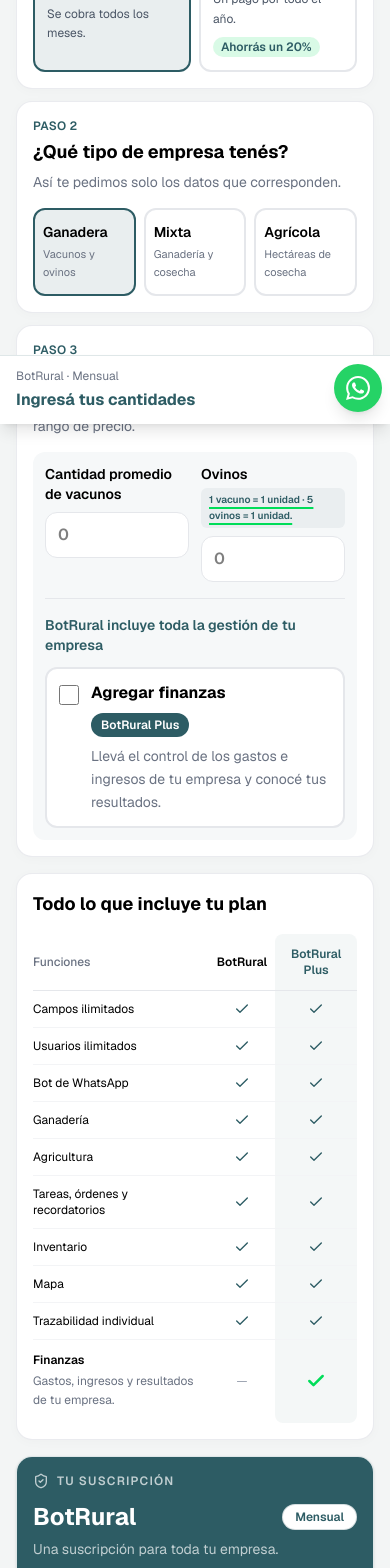
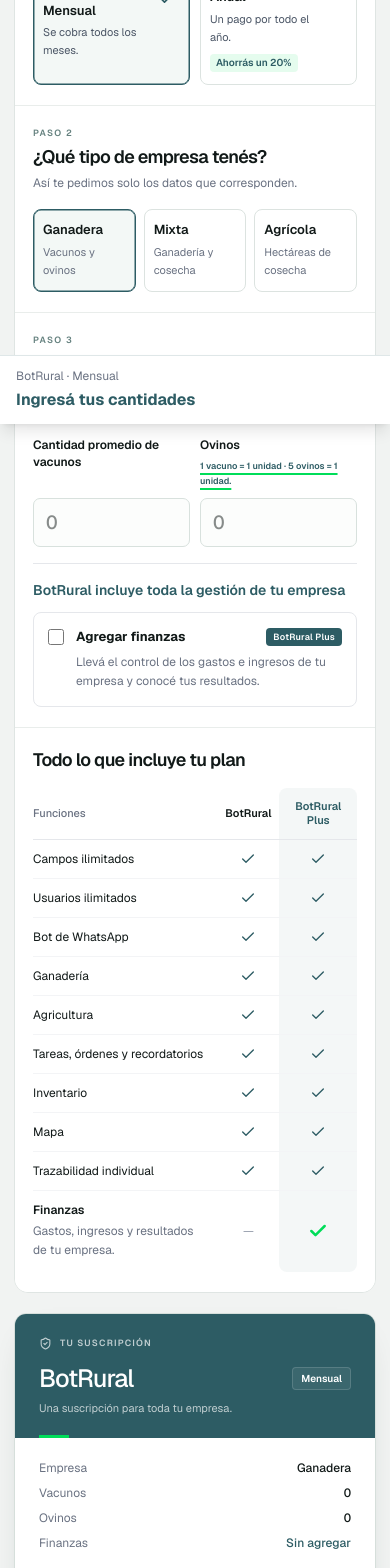
Before and after one commit to talalandig/landingbotrural, a Next.js app: page /pricing in a window 390 px wide. Shown: the part 420-1988 px from the top of the page. Built offline with nearby package versions, Linux system fonts and the light colour scheme.

Commit message:
Rediseña pricing con jerarquia editorial y experiencia responsive cuidada

```diff
--- a/app/components/WhatsAppFloat.tsx
+++ b/app/components/WhatsAppFloat.tsx
@@ -27,7 +27,7 @@
         target="_blank"
         rel="noopener noreferrer"
         aria-label="Contactanos por WhatsApp"
-        className={`${EDGE} flex items-center justify-center w-12 h-12 sm:w-14 sm:h-14 rounded-full bg-[#25D366] text-white shadow-lg hover:scale-105 hover:shadow-xl transition-transform`}
+        className={`${EDGE} hidden md:flex items-center justify-center w-12 h-12 sm:w-14 sm:h-14 rounded-full bg-[#25D366] text-white shadow-lg hover:scale-105 hover:shadow-xl transition-transform`}
       >
         <WhatsAppIcon />
       </a>
--- a/app/pricing/page.tsx
+++ b/app/pricing/page.tsx
@@ -3,6 +3,7 @@
 import { useState } from 'react'
 import { Check, ShieldCheck } from 'lucide-react'
 import Header from '../components/Header'
+import styles from './pricing.module.css'
 
 type Tipo = 'ganadera' | 'mixta' | 'agricola'
 type Empresa = { tipo: Tipo; plus: boolean; vacunos: string; ovinos: string; hectareas: string }
@@ -48,26 +49,26 @@
   const valido = pools.length > 0
   const mensaje = ['Hola, quiero contratar BotRural para mi empresa.', `Pago ${anual ? 'anual (20% de descuento)' : 'mensual'}.`, `Plan: ${empresa.plus ? 'BotRural Plus con finanzas' : 'BotRural'}. Empresa ${empresa.tipo}.`, empresa.tipo !== 'agricola' ? `Total: ${numero(empresa.vacunos)} vacunos y ${numero(empresa.ovinos)} ovinos.` : '', empresa.tipo !== 'ganadera' ? `Total: ${numero(empresa.hectareas)} hectáreas de cosecha.` : '', contacto ? 'Quiero una cotización personalizada.' : `Total: USD ${usd(total)}/${anual ? 'año' : 'mes'}.`].filter(Boolean).join('\n')
 
-  const inputClass = 'mt-2 w-full rounded-xl border border-gray-200 bg-white px-3 py-2.5 text-base outline-none focus:border-[#2D5C64] focus:ring-2 focus:ring-[#2D5C64]/15'
-  const cardClass = 'rounded-2xl border border-gray-200/80 bg-white p-4 sm:p-5 shadow-[0_2px_12px_rgba(0,0,0,0.025)]'
+  const inputClass = styles.input
+  const cardClass = styles.panel
 
   return (
-    <div className="min-h-screen bg-[#f3f5f5] text-black pb-16">
+    <div className={`${styles.page} min-h-screen text-black pb-16`}>
       <Header />
-      <section className="border-b border-black/10 bg-[#172c30] px-4 py-7 text-center text-white sm:py-9">
-        <span className="inline-flex items-center gap-2 rounded-full bg-white/10 px-3 py-1.5 text-xs font-semibold text-[#00DD59]">Precios BotRural</span>
+      <section className={styles.hero}>
+        <span className={styles.eyebrow}>Precios BotRural</span>
         <h1 className="mt-3 text-2xl font-bold tracking-tight sm:text-4xl">Tu empresa, tu plan, tu precio.</h1>
         <p className="mx-auto mt-2 max-w-xl text-sm text-white/70">Contanos cómo trabajás y calculá tu precio en tres pasos.</p>
       </section>
 
-      <main className="mx-auto grid max-w-6xl items-start gap-4 px-4 pt-5 pb-28 md:grid-cols-[minmax(0,1fr)_300px] lg:gap-6 lg:pt-7">
+      <main className={styles.workspace}>
         <div>
         <section className={cardClass}>
           <p className="text-xs font-semibold tracking-wide text-[#2D5C64]">PASO 1</p>
           <h2 className="mt-1 text-lg font-bold sm:text-xl">¿Cómo querés pagar?</h2>
           <p className="mt-1.5 text-sm text-gray-500">Elegí cómo pagar la suscripción de tu empresa.</p>
-          <div className="mt-4 grid grid-cols-2 gap-2">
-            {[false, true].map(value => <button key={String(value)} type="button" aria-pressed={anual === value} onClick={() => setAnual(value)} className={`relative rounded-xl border-2 px-3 py-3 text-left transition sm:px-4 ${anual === value ? 'border-[#2D5C64] bg-[#2D5C64]/10' : 'border-gray-200 hover:border-[#2D5C64]/50'}`}><span className="block text-base font-semibold">{value ? 'Anual' : 'Mensual'}</span><span className="mt-1 block text-xs leading-relaxed text-gray-600">{value ? 'Un pago por todo el año.' : 'Se cobra todos los meses.'}</span>{value && <span className="mt-2 inline-block rounded-full bg-[#00DD59]/15 px-2 py-0.5 text-xs font-semibold text-[#2D5C64]">Ahorrás un 20%</span>}{anual === value && <Check size={20} className="absolute right-3 top-3 text-[#2D5C64]" />}</button>)}
+          <div className={styles.billing}>
+            {[false, true].map(value => <button key={String(value)} type="button" aria-pressed={anual === value} onClick={() => setAnual(value)} className={`${styles.option} relative rounded-xl border-2 px-3 py-3 text-left transition sm:px-4 ${anual === value ? 'border-[#2D5C64] bg-[#2D5C64]/10' : 'border-gray-200 hover:border-[#2D5C64]/50'}`}><span className="block text-base font-semibold">{value ? 'Anual' : 'Mensual'}</span><span className="mt-1 block text-xs leading-relaxed text-gray-600">{value ? 'Un pago por todo el año.' : 'Se cobra todos los meses.'}</span>{value && <span className="mt-2 inline-block rounded-full bg-[#00DD59]/15 px-2 py-0.5 text-xs font-semibold text-[#2D5C64]">Ahorrás un 20%</span>}{anual === value && <Check size={20} className="absolute right-3 top-3 text-[#2D5C64]" />}</button>)}
           </div>
         </section>
 
@@ -75,7 +76,7 @@
           <p className="text-xs font-semibold tracking-wide text-[#2D5C64]">PASO 2</p>
           <h2 className="mt-1 text-lg font-bold sm:text-xl">¿Qué tipo de empresa tenés?</h2>
           <p className="mt-1.5 text-sm text-gray-500">Así te pedimos solo los datos que corresponden.</p>
-          <div className="mt-4 grid grid-cols-3 gap-2">{tipos.map(t => <button key={t.value} type="button" aria-pressed={empresa.tipo === t.value} onClick={() => update({ tipo: t.value })} className={`min-w-0 rounded-xl border-2 px-2 py-3 text-left sm:px-3 ${empresa.tipo === t.value ? 'border-[#2D5C64] bg-[#2D5C64]/10' : 'border-gray-200'}`}><span className="block text-sm font-semibold">{t.label}</span><span className="mt-1 block text-[11px] leading-relaxed text-gray-500">{t.description}</span></button>)}</div>
+          <div className="mt-4 grid grid-cols-3 gap-2">{tipos.map(t => <button key={t.value} type="button" aria-pressed={empresa.tipo === t.value} onClick={() => update({ tipo: t.value })} className={`${styles.option} min-w-0 rounded-xl border-2 px-2 py-3 text-left sm:px-3 ${empresa.tipo === t.value ? 'border-[#2D5C64] bg-[#2D5C64]/10' : 'border-gray-200'}`}><span className="block text-sm font-semibold">{t.label}</span><span className="mt-1 block text-[11px] leading-relaxed text-gray-500">{t.description}</span></button>)}</div>
         </section>
 
         <div className="mt-3 space-y-3">
@@ -83,12 +84,12 @@
             <p className="text-xs font-semibold tracking-wide text-[#2D5C64]">PASO 3</p>
             <h2 className="mt-1 text-lg font-bold sm:text-xl">El tamaño de tu operación</h2>
             <p className="mt-1.5 text-sm text-gray-500">Sumamos las cantidades para ubicarte en un rango de precio.</p>
-            <div className="mt-4 rounded-xl bg-[#2D5C64]/[0.04] p-3 sm:p-4">
-              {empresa.tipo !== 'agricola' && <><div className="grid grid-cols-2 gap-3">{(['vacunos', 'ovinos'] as const).map(key => <label key={key} className="text-sm font-semibold"><span className="flex flex-wrap items-baseline justify-between gap-x-2 gap-y-1"><span>{key === 'vacunos' ? 'Cantidad promedio de vacunos' : 'Ovinos'}</span>{key === 'ovinos' && <span className="rounded-md bg-[#2D5C64]/[0.06] px-2 py-1 text-[10px] font-semibold leading-relaxed text-[#2D5C64] underline decoration-[#00DD59] decoration-2 underline-offset-4">1 vacuno = 1 unidad · 5 ovinos = 1 unidad.</span>}</span><input type="number" min="0" step="1" inputMode="numeric" placeholder="0" value={empresa[key]} onChange={e => update({ [key]: e.target.value })} className={inputClass} /></label>)}</div></>}
+            <div className={styles.quantities}>
+              {empresa.tipo !== 'agricola' && <><div className={styles.animalGrid}>{(['vacunos', 'ovinos'] as const).map(key => <label key={key} className="text-sm font-semibold"><span className={styles.inputLabel}><span>{key === 'vacunos' ? 'Cantidad promedio de vacunos' : 'Ovinos'}</span>{key === 'ovinos' && <span className="rounded-md bg-[#2D5C64]/[0.06] px-2 py-1 text-[10px] font-semibold leading-relaxed text-[#2D5C64] underline decoration-[#00DD59] decoration-2 underline-offset-4">1 vacuno = 1 unidad · 5 ovinos = 1 unidad.</span>}</span><input type="number" min="0" step="1" inputMode="numeric" placeholder="0" value={empresa[key]} onChange={e => update({ [key]: e.target.value })} className={inputClass} /></label>)}</div></>}
               {empresa.tipo !== 'ganadera' && <label className="mt-4 block text-sm font-semibold">Hectáreas de cosecha<div className="relative"><input type="number" min="0" step="any" inputMode="decimal" placeholder="0" value={empresa.hectareas} onChange={e => update({ hectareas: e.target.value })} className={`${inputClass} pr-24`} /><span className="absolute right-3 top-5 text-sm font-normal text-gray-400">hectáreas</span></div><span className="mt-2 block text-xs font-normal leading-relaxed text-gray-500">Solo las que destinás para cosecha. No cuentan pasturas ni verdeos para el ganado.</span></label>}
               <div className="mt-4 border-t border-gray-200 pt-4">
                 <p className="text-sm font-semibold text-[#2D5C64]">BotRural incluye toda la gestión de tu empresa</p>
-                <label className={`mt-3 flex cursor-pointer items-start gap-3 rounded-xl border-2 p-3 transition ${empresa.plus ? 'border-[#2D5C64] bg-[#2D5C64]/10' : 'border-gray-200 bg-white hover:border-[#2D5C64]/40'}`}>
+                <label className={`${styles.finance} mt-3 flex cursor-pointer items-start gap-3 rounded-xl border-2 p-3 transition ${empresa.plus ? 'border-[#2D5C64] bg-[#2D5C64]/10' : 'border-gray-200 bg-white hover:border-[#2D5C64]/40'}`}>
                   <input type="checkbox" checked={empresa.plus} onChange={e => update({ plus: e.target.checked })} className="mt-1 h-5 w-5 shrink-0 accent-[#2D5C64]" />
                   <span className="flex-1"><span className="flex flex-wrap items-center justify-between gap-2"><strong className="text-base">Agregar finanzas</strong><span className="rounded-full bg-[#2D5C64] px-2.5 py-1 text-xs font-semibold text-white">BotRural Plus</span></span><span className="mt-2 block text-sm leading-relaxed text-gray-500">Llevá el control de los gastos e ingresos de tu empresa y conocé tus resultados.</span>{empresa.plus && <span className="mt-2 flex items-center gap-1 text-xs font-semibold text-[#2D5C64]"><Check size={14} /> Finanzas agregadas · BotRural Plus activado</span>}</span>
                 </label>
@@ -103,14 +104,14 @@
           <div className="mt-4 overflow-x-auto"><table className="w-full text-left text-xs sm:text-sm"><thead><tr className="border-b border-gray-200"><th scope="col" className="py-3 pr-2 font-medium text-gray-500">Funciones</th><th scope="col" className="px-2 py-3 text-center font-semibold">BotRural</th><th scope="col" className="rounded-t-lg bg-[#2D5C64]/5 px-2 py-3 text-center font-semibold text-[#2D5C64]">BotRural Plus</th></tr></thead><tbody>{features.map(feature => <tr key={feature} className="border-b border-gray-100"><th scope="row" className="py-2.5 pr-2 font-normal">{feature}</th><td className="px-2 py-2.5 text-center"><Check size={16} aria-label="Incluido" className="mx-auto text-[#2D5C64]" /></td><td className="bg-[#2D5C64]/5 px-2 py-2.5 text-center"><Check size={16} aria-label="Incluido" className="mx-auto text-[#2D5C64]" /></td></tr>)}<tr><th scope="row" className="py-3 pr-2 font-semibold">Finanzas<span className="mt-1 block max-w-xs text-xs font-normal leading-relaxed text-gray-500">Gastos, ingresos y resultados de tu empresa.</span></th><td className="px-2 py-3 text-center text-gray-400"><span aria-label="No incluido">—</span></td><td className="rounded-b-lg bg-[#2D5C64]/5 px-2 py-3 text-center"><Check size={20} strokeWidth={3} aria-label="Incluido" className="mx-auto text-[#00DD59]" /></td></tr></tbody></table></div>
         </section>
         </div>
-        <aside aria-label="Resumen de tu suscripción" className="self-start md:sticky md:top-24">
-          <div className="overflow-hidden rounded-2xl border border-[#2D5C64]/15 bg-white shadow-sm">
-            <div className="border-b-2 border-[#00DD59] bg-[#2D5C64] p-4">
+        <aside aria-label="Resumen de tu suscripción" className={styles.summary}>
+          <div className={styles.summaryCard}>
+            <div className={styles.summaryHeader}>
               <span className="flex items-center gap-2 text-xs font-semibold uppercase tracking-widest text-white/70"><ShieldCheck size={16} /> Tu suscripción</span>
               <div className="mt-3 flex items-center justify-between gap-2"><h2 className="text-2xl font-bold text-white">BotRural{empresa.plus ? ' Plus' : ''}</h2><span className="rounded-full border border-[#2D5C64]/20 bg-white px-3 py-1 text-xs font-semibold text-[#2D5C64]">{anual ? 'Anual' : 'Mensual'}</span></div>
               <p className="mt-1.5 text-sm text-white/70">Una suscripción para toda tu empresa.</p>
             </div>
-            <div className="p-4">
+            <div className={styles.summaryBody}>
               <dl className="space-y-2 text-sm">
                 <div className="flex justify-between"><dt className="text-gray-500">Empresa</dt><dd className="font-semibold">{tipos.find(t => t.value === empresa.tipo)?.label}</dd></div>
                 {empresa.tipo !== 'agricola' && <><div className="flex justify-between"><dt className="text-gray-500">Vacunos</dt><dd className="font-semibold tabular-nums">{cantidad(numero(empresa.vacunos))}</dd></div><div className="flex justify-between"><dt className="text-gray-500">Ovinos</dt><dd className="font-semibold tabular-nums">{cantidad(numero(empresa.ovinos))}</dd></div></>}
@@ -123,9 +124,9 @@
                 return <div key={pool.nombre}><div className="flex items-baseline justify-between gap-2"><span className="text-sm font-semibold">{pool.nombre === 'Ganadería' ? 'Unidades' : 'Hectáreas de cosecha'}</span><span className="text-xl font-bold tabular-nums">{cantidad(pool.total)}</span></div><p className="mt-1 text-xs text-gray-500">{range}</p></div>
               })}</div>}
               <div aria-live="polite" aria-atomic="true" className="mt-4 border-t border-gray-100 pt-4">
-                {!valido ? <><p className="text-xl font-bold text-[#2D5C64]">Tu precio aparece acá</p><p className="mt-2 text-sm leading-relaxed text-gray-500">Ingresá tus cantidades. El total se actualiza automáticamente.</p></> : contacto ? <><p className="text-2xl font-bold text-[#2D5C64]">Una propuesta a tu medida</p><p className="mt-1.5 text-sm text-gray-500">Superás las 10.000 unidades ganaderas o hectáreas de cosecha. Contactanos para cotizar.</p></> : <><p className="text-xs font-semibold uppercase tracking-wide text-gray-500">{anual ? 'Equivalente mensual' : 'Total mensual'}</p><p className="mt-2 text-4xl font-bold tracking-tight text-[#2D5C64]">USD {usd(anual ? total / 12 : total)}<span className="ml-1 text-sm font-normal text-gray-500">/mes</span></p>{anual ? <><p className="mt-3 text-sm text-gray-600">Un pago de <strong>USD {usd(total)}</strong> por año.</p><p className="mt-3 inline-flex items-center gap-1 rounded-lg bg-[#00DD59]/15 px-3 py-2 text-xs font-semibold text-[#2D5C64]"><Check size={14} /> Ahorrás USD {usd(mensual * 12 - total)} al año · 20%</p></> : <p className="mt-3 text-sm text-gray-500">Se cobra todos los meses.</p>}<p className="mt-3 text-xs text-gray-400">Más impuestos aplicables.</p></>}
+                {!valido ? <><p className="text-xl font-bold text-[#2D5C64]">Tu precio aparece acá</p><p className="mt-2 text-sm leading-relaxed text-gray-500">Ingresá tus cantidades. El total se actualiza automáticamente.</p></> : contacto ? <><p className="text-2xl font-bold text-[#2D5C64]">Una propuesta a tu medida</p><p className="mt-1.5 text-sm text-gray-500">Superás las 10.000 unidades ganaderas o hectáreas de cosecha. Contactanos para cotizar.</p></> : <><p className="text-xs font-semibold uppercase tracking-wide text-gray-500">{anual ? 'Equivalente mensual' : 'Total mensual'}</p><p className={styles.price}>USD {usd(anual ? total / 12 : total)}<span className="ml-1 text-sm font-normal text-gray-500">/mes</span></p>{anual ? <><p className="mt-3 text-sm text-gray-600">Un pago de <strong>USD {usd(total)}</strong> por año.</p><p className="mt-3 inline-flex items-center gap-1 rounded-lg bg-[#00DD59]/15 px-3 py-2 text-xs font-semibold text-[#2D5C64]"><Check size={14} /> Ahorrás USD {usd(mensual * 12 - total)} al año · 20%</p></> : <p className="mt-3 text-sm text-gray-500">Se cobra todos los meses.</p>}<p className="mt-3 text-xs text-gray-400">Más impuestos aplicables.</p></>}
               </div>
-              {valido ? <a href={`https://wa.me/59899465242?text=${encodeURIComponent(mensaje)}`} target="_blank" rel="noopener noreferrer" className="mt-4 block rounded-xl bg-[#00DD59] px-4 py-3 text-center text-sm font-semibold text-black hover:brightness-95">{contacto ? 'Pedir una propuesta' : 'Continuar por WhatsApp'}</a> : <button type="button" disabled className="mt-4 w-full rounded-xl bg-gray-100 px-4 py-3 text-sm font-semibold text-gray-400">Completá tus cantidades</button>}
+              {valido ? <a href={`https://wa.me/59899465242?text=${encodeURIComponent(mensaje)}`} target="_blank" rel="noopener noreferrer" className={styles.cta}>{contacto ? 'Pedir una propuesta' : 'Continuar por WhatsApp'}</a> : <button type="button" disabled className="mt-4 w-full rounded-xl bg-gray-100 px-4 py-3 text-sm font-semibold text-gray-400">Completá tus cantidades</button>}
             </div>
           </div>
         </aside>
--- /dev/null
+++ b/app/pricing/pricing.module.css
@@ -0,0 +1,61 @@
+
+.page { background: #f1f3f2; color: #111918; }
+.hero { background: #111c1e; color: white; padding: 35px max(24px, calc((100vw - 1120px)/2)) 38px; position: relative; overflow: hidden; }
+.hero::after { content: ''; position: absolute; width: 200px; height: 200px; border: 1px solid #ffffff12; border-radius: 50%; right: 10%; top: -105px; box-shadow: 0 0 0 44px #ffffff03, 0 0 0 88px #ffffff02; pointer-events: none; }
+.eyebrow { display: inline-block; font-size: 10px; font-weight: 600; letter-spacing: .18em; text-transform: uppercase; color: #00dd59; margin-bottom: 10px; }
+.hero h1 { font-size: clamp(26px,3.2vw,42px); font-weight: 500; letter-spacing: -.045em; line-height: 1.12; margin: 0; }
+.hero > p { margin: 12px 0 0; max-width: 520px; color: #b2c0bf; font-size: 13px; }
+.workspace { max-width: 1168px; margin: 0 auto; display: grid; grid-template-columns: minmax(0,1fr) 338px; align-items: start; gap: 28px; padding: 28px 24px 70px; }
+.workspace > div:first-child { min-width: 0; background: white; border: 1px solid #dfe5e3; border-radius: 14px; overflow: hidden; }
+.panel { padding: 24px 28px; background: white; margin: 0 !important; border: 0; border-radius: 0; box-shadow: none; }
+.panel + .panel, .workspace > div:first-child > div, .workspace > div:first-child > section:last-child { border-top: 1px solid #e9edeb; }
+.workspace > div:first-child > div { margin: 0; }
+.panel > p:first-child { color: #64807e; font-size: 9px; letter-spacing: .15em; font-weight: 600; }
+.panel h2 { font-size: 19px; letter-spacing: -.035em; font-weight: 600; line-height: 1.3; }
+.panel > p { font-size: 12px; line-height: 1.6; }
+.billing { display: grid; grid-template-columns: repeat(2,minmax(0,1fr)); gap: 10px; margin-top: 16px; }
+.option { border-width: 1px; border-color: #dce3e0; border-radius: 8px; padding: 13px 14px; background: #fff; transition: background .15s, border-color .15s, box-shadow .15s; min-height: 76px; }
+.option:hover { border-color: #7c9996; background: #f7f9f8; }
+.option[aria-pressed='true'] { border-color: #2d5c64; background: #f3f8f6; box-shadow: inset 0 0 0 .5px #2d5c64; }
+.option > span:first-child { font-size: 13px; }
+.option > span:nth-child(2) { font-size: 11px; }
+.billing .option { min-height: 82px; padding-right: 36px; }
+.billing .option > span:nth-child(3) { margin-top: 8px; background: #00dd591a; border-radius: 4px; padding: 2px 6px; font-size: 10px; }
+.option:focus-visible, .cta:focus-visible { outline: 3px solid #00dd59; outline-offset: 3px; }
+.quantities { margin-top: 18px; padding: 0; background: white; }
+.animalGrid { display: grid; grid-template-columns: 1fr 1fr; align-items: end; gap: 16px; }
+.inputLabel { display: flex; flex-wrap: wrap; align-items: baseline; justify-content: space-between; gap: 4px 8px; min-height: 41px; font-size: 12px; }
+.inputLabel > span:last-child:not(:first-child) { font-size: 9px; padding: 0; background: transparent; line-height: 1.7; }
+.input { display: block; width: 100%; margin-top: 8px; border: 1px solid #d8e1dd; border-radius: 7px; padding: 10px 12px; font-size: 19px; font-weight: 500; letter-spacing: -.025em; font-variant-numeric: tabular-nums; outline: none; transition: border-color .15s, box-shadow .15s; background: #fcfdfc; }
+.input:focus { border-color: #2d5c64; box-shadow: 0 0 0 3px #2d5c640d; background: white; }
+.finance { border-width: 1px; border-radius: 8px; padding: 14px; gap: 12px; }
+.finance strong { font-size: 13px; }
+.finance > span > span:nth-child(2) { font-size: 12px; line-height: 1.65; margin-top: 6px; }
+.finance input { width: 16px; height: 16px; margin-top: 2px; }
+.finance span span span { border-radius: 4px; font-size: 9px; letter-spacing: .025em; padding: 3px 7px; }
+.summary { position: sticky; top: 92px; align-self: start; min-width: 0; }
+.summaryCard { background: white; overflow: hidden; border-radius: 12px; border: 1px solid #d6dfdb; box-shadow: 0 12px 35px -22px #16342b55; }
+.summaryHeader { background: #2d5c64; padding: 23px 24px 21px; position: relative; }
+.summaryHeader::after { content: ''; display: block; position: absolute; bottom: 0; left: 24px; width: 30px; height: 3px; background: #00dd59; }
+.summaryHeader > span { font-size: 9px; letter-spacing: .13em; }
+.summaryHeader svg { width: 13px; height: 13px; }
+.summaryHeader h2 { font-size: 25px; font-weight: 500; letter-spacing: -.04em; }
+.summaryHeader > div > span { background: #ffffff12; border-color: #ffffff25; color: #fff; border-radius: 4px; font-size: 10px; padding: 4px 8px; }
+.summaryHeader > p { font-size: 11px; }
+.summaryBody { padding: 22px 24px 24px; }
+.summaryBody dl { font-size: 12px; }
+.summaryBody dd { font-weight: 500; }
+.summaryBody [aria-live] > p:first-child { font-size: 17px; font-weight: 500; letter-spacing: -.025em; }
+.summaryBody [aria-live] > p:first-child:has(+ .price) { font-size: 9px; font-weight: 600; letter-spacing: .1em; }
+.summaryBody [aria-live] p { font-size: 12px; }
+.summaryBody .price { font-size: clamp(30px,3vw,39px); font-weight: 500; letter-spacing: -.055em; line-height: 1.15; color: #101b18; white-space: nowrap; font-variant-numeric: tabular-nums; margin-top: 8px; }
+.cta { display: block; text-align: center; margin-top: 22px; padding: 13px 16px; background: #00dd59; color: #082414; border: 1px solid transparent; border-radius: 7px; font-size: 12px; font-weight: 600; transition: background .15s, transform .15s; }
+.cta:hover { background: #00c950; transform: translateY(-1px); }
+.summaryBody button:disabled { font-size: 11px; border-radius: 7px; padding: 12px; }
+.panel table { font-size: 12px; }
+.panel table th, .panel table td { padding-top: 11px; padding-bottom: 11px; }
+.panel table thead th { font-size: 11px; }
+.panel table tbody tr:hover { background: #f8faf9; }
+@media (prefers-reduced-motion: reduce) { .page * { transition: none; } }
+@media (max-width: 959px) and (min-width: 768px) { .workspace { grid-template-columns: minmax(0,1fr) 290px; gap: 18px; padding-inline: 18px; } .panel { padding: 22px 20px; } .summaryBody,.summaryHeader { padding-inline: 20px; } }
+@media (max-width: 767px) { .hero { padding: 27px 20px 29px; } .hero h1 { max-width: 300px; font-size: 31px; } .hero > p { max-width: 310px; font-size: 12px; line-height: 1.7; } .workspace { display: flex; flex-direction: column; gap: 20px; padding: 18px 14px 105px; } .workspace > div:first-child,.summary { width: 100%; } .panel { padding: 20px 18px; } .panel h2 { font-size: 18px; } .summary { position: static; } .option { padding: 11px 9px; } .animalGrid { gap: 10px; } .inputLabel { min-height: 53px; } .summaryBody .price { font-size: 38px; } }
```
